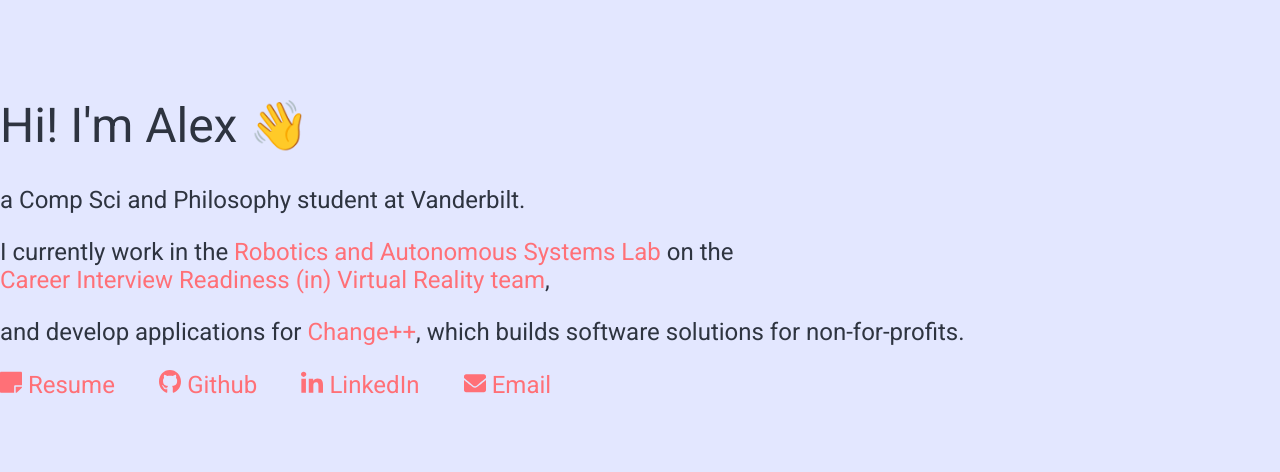
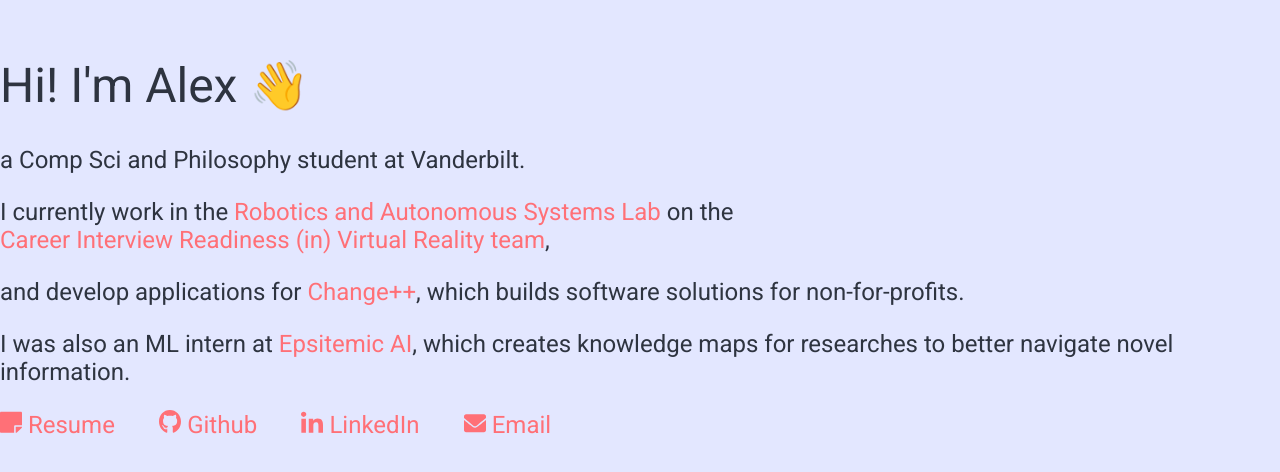
Before and after one commit to akorman128/akorman128.github.io, a plain HTML site: page index.html in a window 1280 px wide. Shown: the part 168-640 px from the top of the page. Drawn offline with Linux system fonts and the light colour scheme.

Commit message:
Update index.html

```diff
--- a/index.html
+++ b/index.html
@@ -26,6 +26,7 @@
             <h3>and develop applications for
                 <a href="http://changeplusplus.org/">Change++</a>, which builds software solutions for non-for-profits.
             </h3>
+            <h3> I was also an ML intern at <a href="https://epistemic.ai/">Epsitemic AI</a>, which creates knowledge maps for researches to better navigate novel information.</h3>
         </div>
 
 
```
